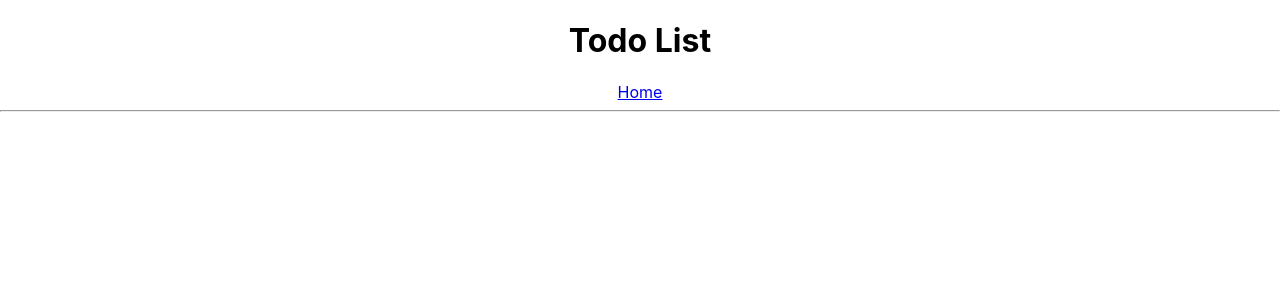
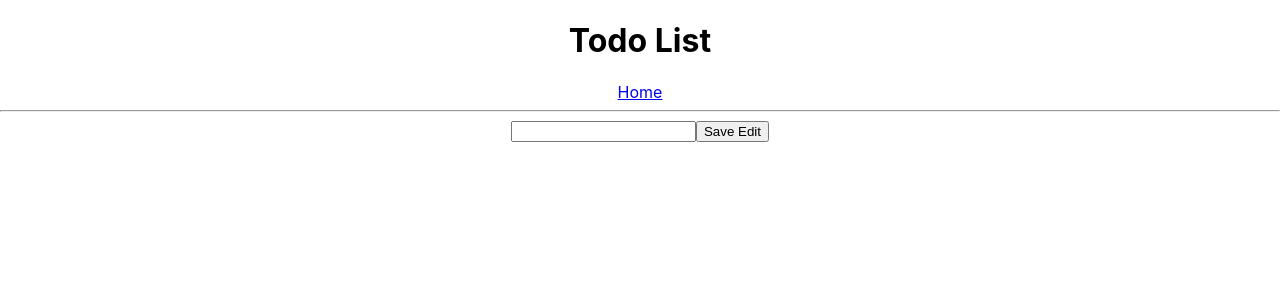
Before and after one commit to tian142/redux-toolkit-CRUD-todo-3, a React (Create React App) app: page /edit/1 in a window 1280 px wide. Shown: the top 300 px of the page. Built offline with nearby package versions, Linux system fonts and the light colour scheme.

Commit message:
completed edit todo in SingleTodo page

```diff
--- a/src/features/todo/EditTodo.js
+++ b/src/features/todo/EditTodo.js
@@ -0,0 +1,28 @@
+import React, { useState } from "react"
+import { useDispatch } from "react-redux"
+import { useHistory } from "react-router-dom"
+import { editTodo } from "./todoSlice"
+
+export const EditTodo = ({ match }) => {
+  const { todoId } = match.params
+
+  const [todo, setTodo] = useState("")
+
+  const onTodoChange = (e) => setTodo(e.target.value)
+
+  const dispatch = useDispatch()
+
+  const onChangeSave = () => {
+    dispatch(editTodo({ id: todoId, todo }))
+    history.push(`/todo/${todoId}`)
+  }
+
+  const history = useHistory()
+
+  return (
+    <div>
+      <input value={todo} onChange={onTodoChange} />
+      <button onClick={onChangeSave}>Save Edit</button>
+    </div>
+  )
+}
```
